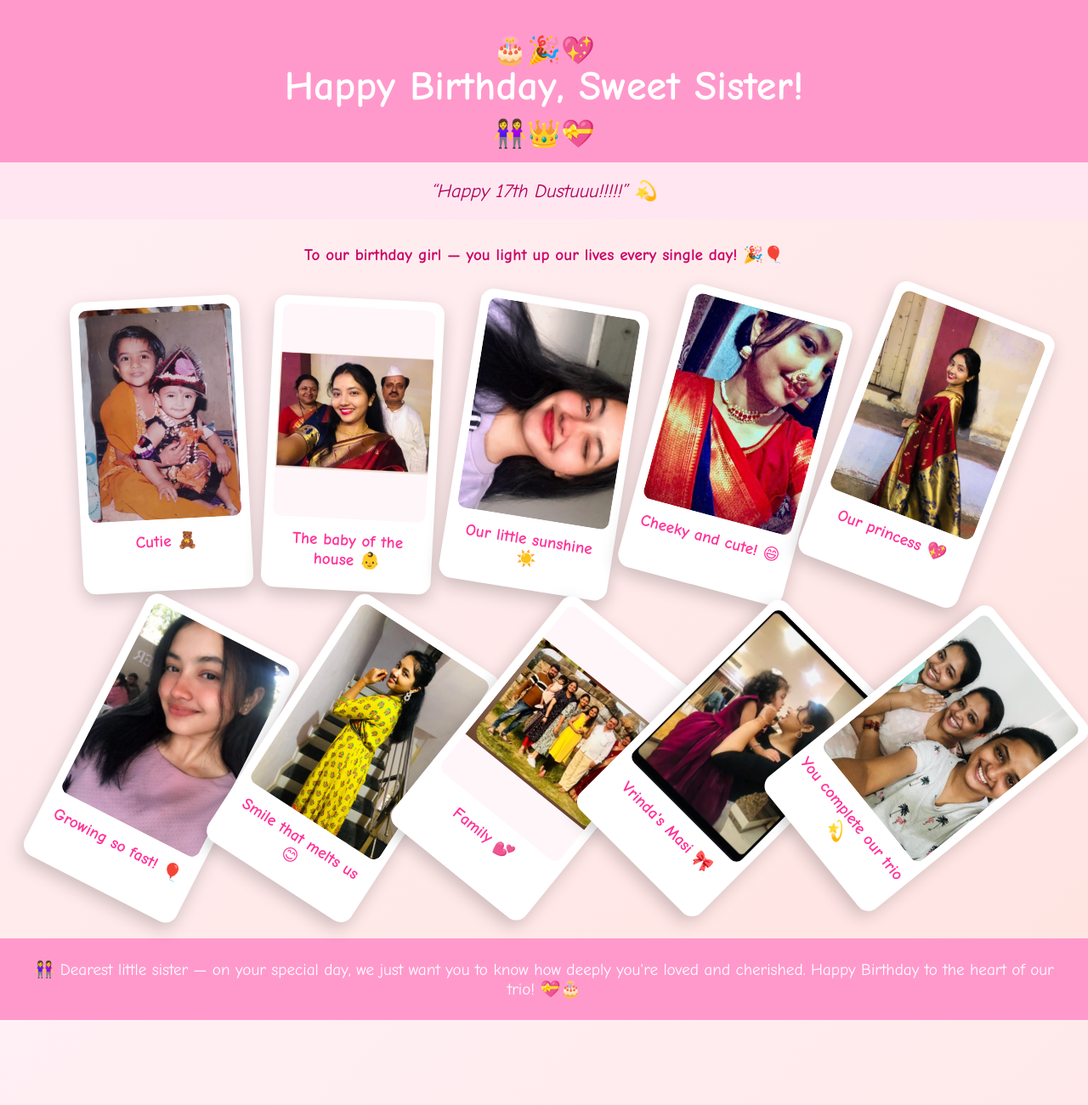
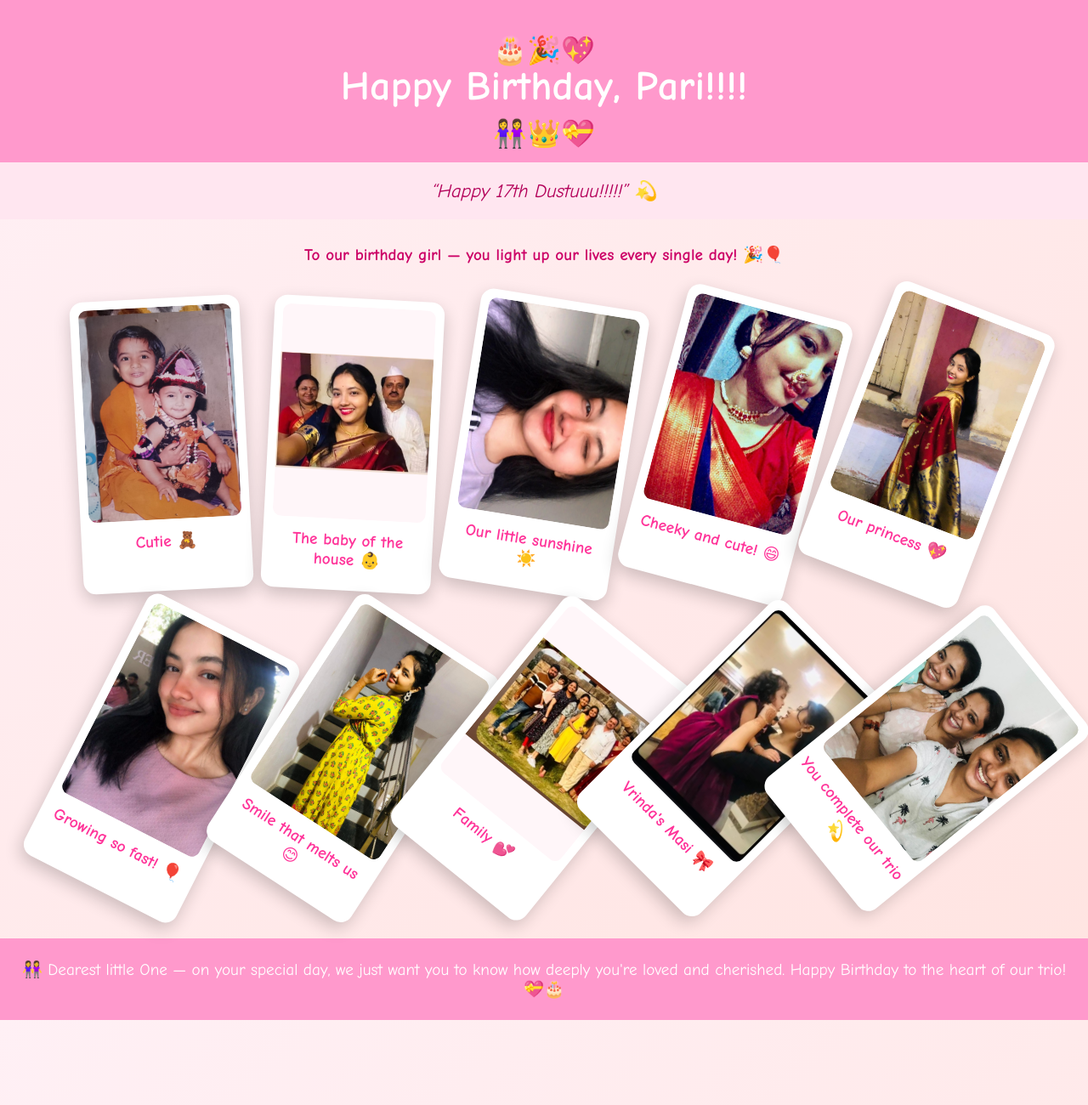
Before and after one commit to hattiVaishnavi/ppbday, a plain HTML site: page index.html in a window 1280 px wide. Shown: the top 1300 px of the page at 85% size. Drawn offline with Linux system fonts and the light colour scheme.

Commit message:
Update index.html

```diff
--- a/index.html
+++ b/index.html
@@ -142,7 +142,7 @@
 
   <header>
     <div class="decorations">🎂🎉💖</div>
-    <h1>Happy Birthday, Sweet Sister!</h1>
+    <h1>Happy Birthday, Pari!!!!</h1>
     <div class="decorations">👭👑💝</div>
   </header>
 
@@ -169,7 +169,7 @@
   </div>
 
   <footer>
-    👭 Dearest little sister — on your special day, we just want you to know how deeply you're loved and cherished. Happy Birthday to the heart of our trio! 💝🎂
+    👭 Dearest little One — on your special day, we just want you to know how deeply you're loved and cherished. Happy Birthday to the heart of our trio! 💝🎂
   </footer>
 
   <!-- Floating birthday emojis -->
```
